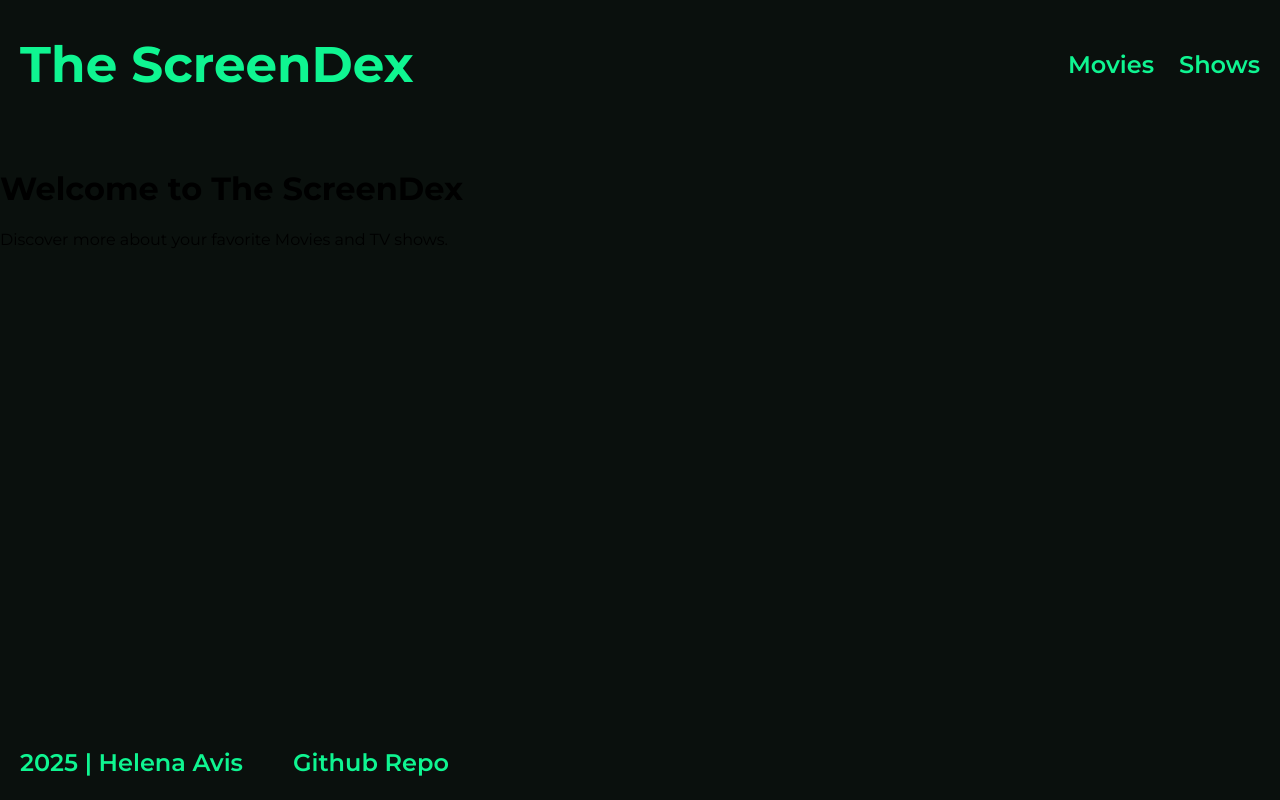
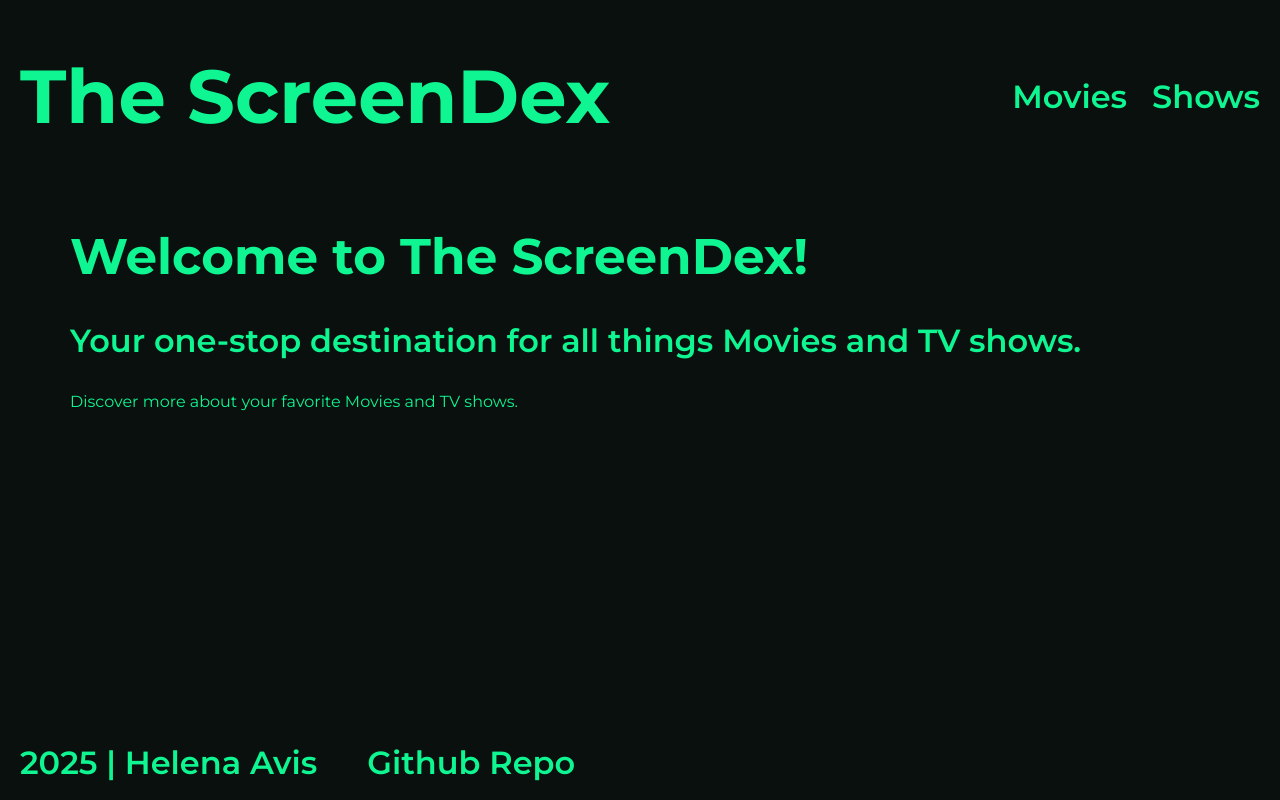
Before and after one commit to HelenaAvis/ScreenDex, a React (Vite) app in the folder ScreenDex/: page / in a window 1280 px wide. Built offline with nearby package versions, Linux system fonts and the light colour scheme.

Commit message:
Tweaked margin and heading size.

```diff
--- a/ScreenDex/src/components/Footer/Footer.css
+++ b/ScreenDex/src/components/Footer/Footer.css
@@ -4,8 +4,6 @@
     margin-top: auto;
     align-items: center;
     height: 75px;
-    margin-left: 20px;
-    margin-right: 20px;
 }
 
 .footer__link {
--- a/ScreenDex/src/components/Header/Header.css
+++ b/ScreenDex/src/components/Header/Header.css
@@ -2,7 +2,6 @@
     display: flex;
     justify-content: space-between;
     align-items: center;
-    margin: 0px 20px;
 }
 
 .header__logo-link {
--- a/ScreenDex/src/components/Search/Search.css
+++ b/ScreenDex/src/components/Search/Search.css
@@ -2,7 +2,6 @@
     display: flex;
     justify-content: left;
     align-items: center;
-    margin: 0px 20px;
     gap: 20px;
     width: 50%;
 }
--- a/ScreenDex/src/css/global.css
+++ b/ScreenDex/src/css/global.css
@@ -9,10 +9,32 @@ body {
 
 #root {
     min-height: 100vh;
+    margin: 0px 20px;
     display: flex;
     flex-direction: column;
 }
 
 .main {
-    margin: 20px 0px;
+    margin: 0px 50px;
 }
+
+.text--heading {
+    font-family: var(--font-family);
+    font-size: var(--font-size-heading);
+    font-weight: var(--font-weight-heading);
+    color: var(--color-primary);
+}
+
+.text--subheading {
+    font-family: var(--font-family);
+    font-size: var(--font-size-subheading);
+    font-weight: var(--font-weight-subheading);
+    color: var(--color-primary);
+}
+
+.text--body {
+    font-family: var(--font-family);
+    font-size: var(--font-size-body);
+    font-weight: var(--font-weight-body);
+    color: var(--color-primary);
+}
--- a/ScreenDex/src/css/variables.css
+++ b/ScreenDex/src/css/variables.css
@@ -14,8 +14,8 @@
     --font-weight-subheading: 600;
     --font-weight-body: 400;
 
-    --font-size-logo: 50px;
-    --font-size-heading: 32px;
-    --font-size-subheading: 24px;
+    --font-size-logo: 75px;
+    --font-size-heading: 50px;
+    --font-size-subheading: 32px;
     --font-size-body: 16px;
 }
--- a/ScreenDex/src/pages/Home.jsx
+++ b/ScreenDex/src/pages/Home.jsx
@@ -1,12 +1,15 @@
 import Header from '../components/Header/Header';
 import Footer from '../components/Footer/Footer';
+
+import '../css/global.css';
 
 function Home() {
     return (
         <>
             <Header />
             <main className="main">
-                <h1 className="text--heading">Welcome to The ScreenDex</h1>
+                <h1 className="text--heading">Welcome to The ScreenDex!</h1>
+                <p className="text--subheading">Your one-stop destination for all things Movies and TV shows.</p>
                 <p className="text--body">Discover more about your favorite Movies and TV shows.</p>
             </main>
             <Footer />
```
